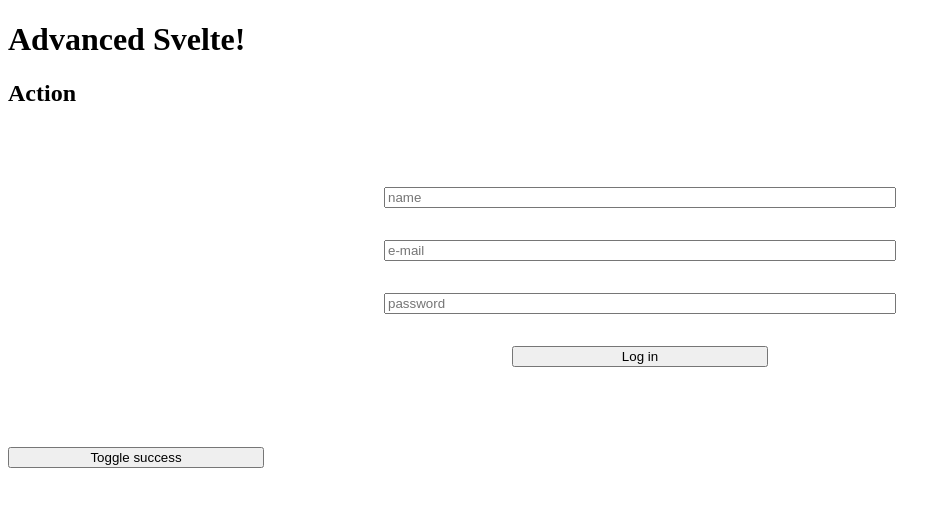
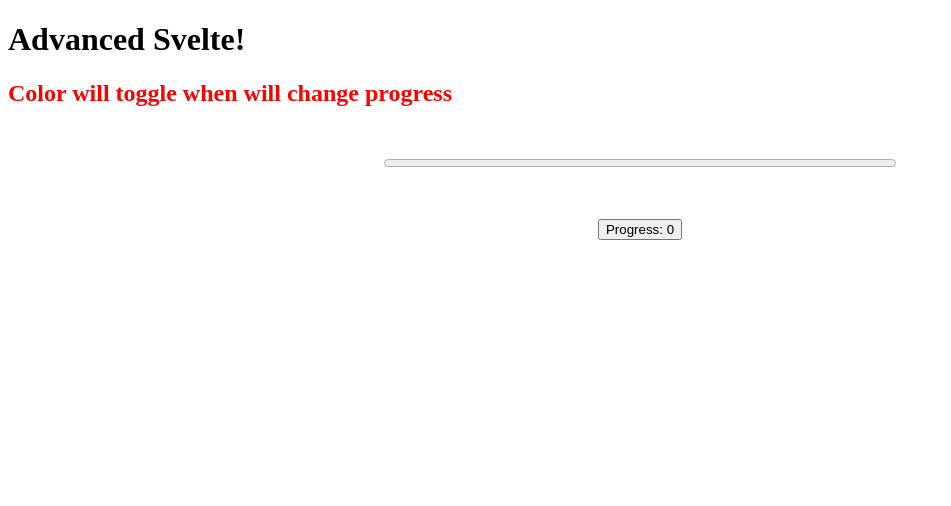
Before and after one commit to Waldemar-00/SVELTE-advanced-, a SvelteKit app: page / in a window 1280 px wide. Shown: the top 506 px of the page, without its empty margins (0-951 px from the left). Built offline with nearby package versions, Linux system fonts and the light colour scheme.

Commit message:
Svelte - tweened.

```diff
--- a/package.json
+++ b/package.json
@@ -31,6 +31,7 @@
 	"type": "module",
 	"dependencies": {
 		"axios": "^1.6.8",
+		"d3-interpolate": "^3.0.1",
 		"elizabot": "^0.0.3"
 	}
 }
--- /dev/null
+++ b/src/components/transitions/Tweened.svelte
@@ -0,0 +1,50 @@
+<script>
+	// @ts-nocheck
+
+	import { tweened } from 'svelte/motion';
+	import { cubicInOut } from 'svelte/easing';
+	import { interpolateLab } from 'd3-interpolate';
+	const transition = tweened(0, {
+		duration: 1000,
+		easing: cubicInOut,
+		delay: 300
+	});
+	const colors = ['red', 'green', 'blue', 'brown', 'orange'];
+	const toggleColors = tweened(colors[0], {
+		duration: 1000,
+		interpolate: interpolateLab,
+		delay: 2000
+	});
+	let count = 0;
+	let color = 0;
+</script>
+
+<h2 style="color: {$toggleColors}">Color will toggle when will change progress</h2>
+<progress value={$transition} />
+<button
+	on:click={() => {
+		if (count === 1) {
+			count = 0;
+			color = 0;
+			toggleColors.set(colors[color]);
+			transition.set(count);
+			return;
+		}
+		count += 0.25;
+		color += 1;
+		toggleColors.set(colors[+color]);
+		transition.set(count);
+	}}>Progress: {count}</button
+>
+
+<style>
+	progress {
+		width: 40vw;
+		display: block;
+		margin: 3rem auto;
+	}
+	button {
+		display: block;
+		margin: 3rem auto;
+	}
+</style>
--- a/src/routes/+page.svelte
+++ b/src/routes/+page.svelte
@@ -41,7 +41,8 @@
 	// import Counter from '../components/withStore/Counter.svelte';
 	// import Time from '../components/withStore/Time.svelte';
 	// import InnerHTML from '../components/InnerHTML.svelte';
-	import Action from '../components/actions/Action.svelte';
+	// import Action from '../components/actions/Action.svelte';
+	import Tweened from '../components/transitions/Tweened.svelte';
 </script>
 
 <h1>Advanced Svelte!</h1>
@@ -75,4 +76,5 @@
 <!-- <Counter />
 <Time /> -->
 <!-- <InnerHTML /> -->
-<Action />
+<!-- <Action /> -->
+<Tweened />
```
Also changed, not shown: 1 other file (tests, documents, lock files or other folders).
